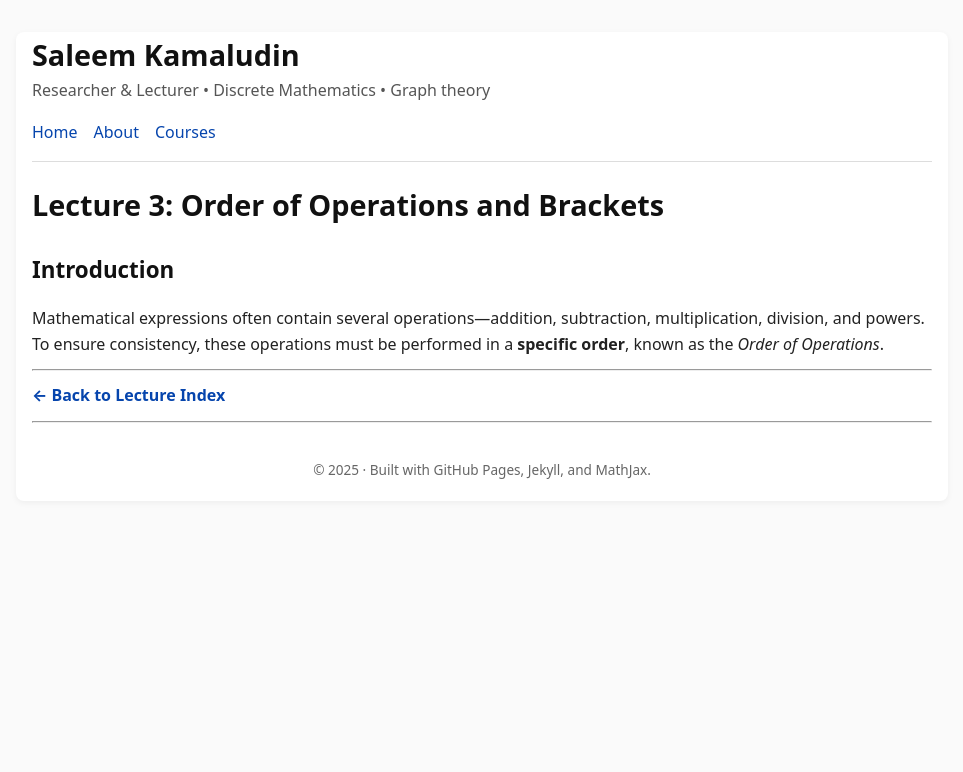
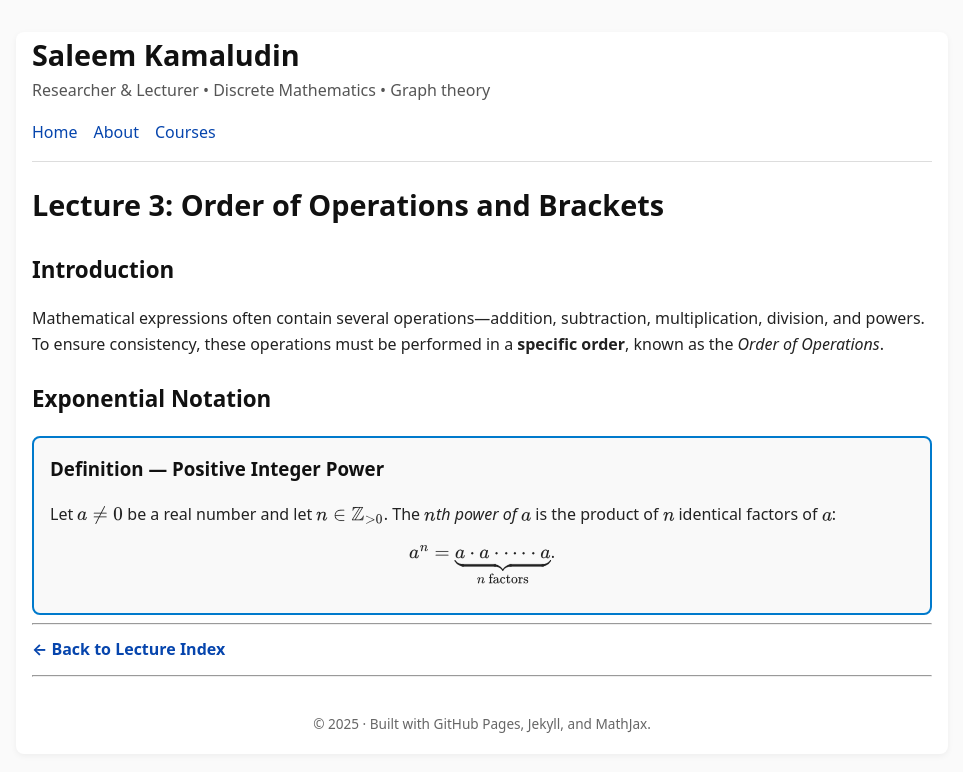
Before and after one commit to SaleemKamaludin/SaleemKamaludin.github.io, a Jekyll site: the page built from courses/math-1115/lecture-notes/lecture3.md, in a window 1280 px wide. Shown: the top 772 px of the page, without its empty margins (158-1121 px from the left). Built offline with Jekyll 4.4.1, drawn with Linux system fonts in a browser that asks for light colours.

Commit message:
Update lecture3.md

```diff
--- a/courses/math-1115/lecture-notes/lecture3.md
+++ b/courses/math-1115/lecture-notes/lecture3.md
@@ -10,6 +10,18 @@ permalink: /courses/math-1115/lecture-notes/lecture3/
 Mathematical expressions often contain several operations—addition, subtraction, multiplication, division, and powers.
 To ensure consistency, these operations must be performed in a **specific order**, known as the *Order of Operations*.
 
+<h2 id="exponential-notation">Exponential Notation</h2>
+
+<div id="def-positive-integer-power" style="border: 2px solid #007acc; border-radius: 8px; padding: 1em; background-color: #f9f9f9;">
+  <h3 style="margin-top:0;">Definition — Positive Integer Power</h3>
+  <p>
+    Let \( a \neq 0 \) be a real number and let \( n \in \mathbb{Z}_{>0} \).
+    The <em>\(n\)th power of \(a\)</em> is the product of \(n\) identical factors of \(a\):
+  </p>
+  <p style="text-align:center;">
+    \( a^{n} = \underbrace{a \cdot a \cdot \dots \cdot a}_{n\ \text{factors}} \).
+  </p>
+</div>
 
 
 ---
```
